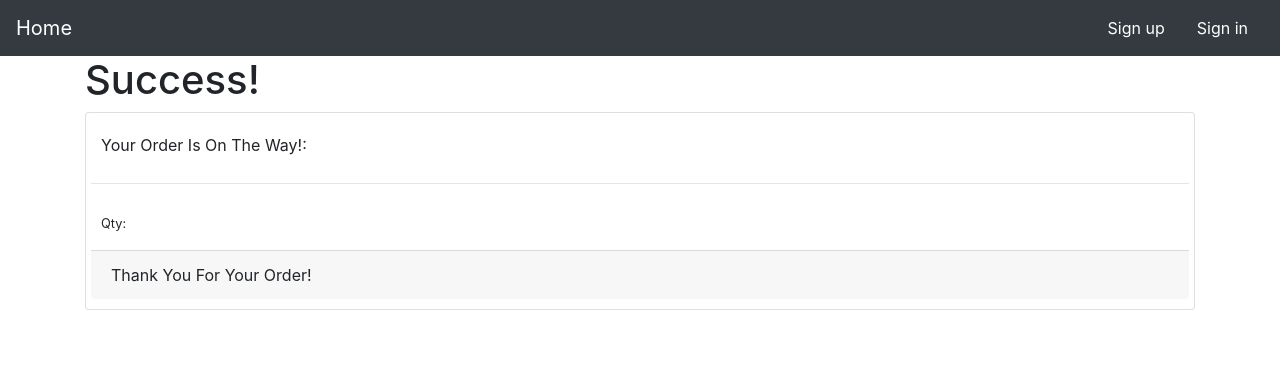
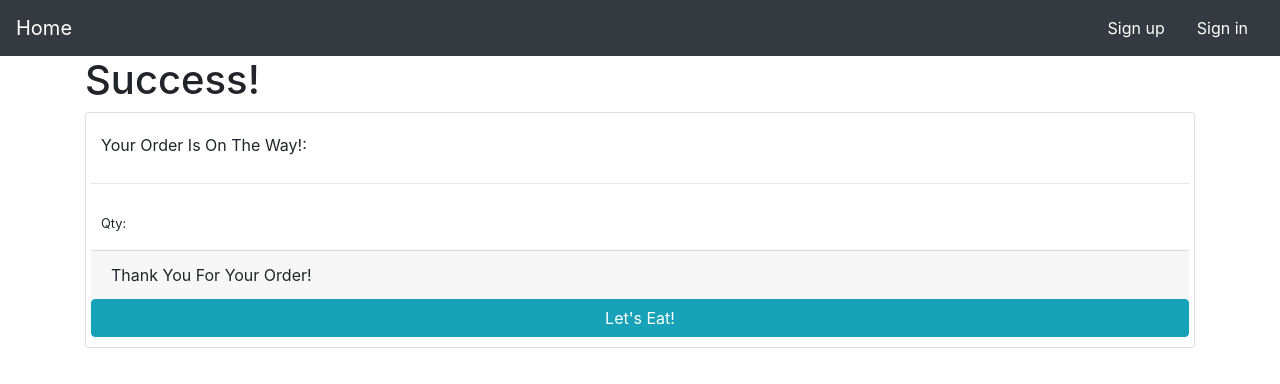
Before and after one commit to rmc4th/potential-fiesta, a Next.js app: page /success in a window 1280 px wide. Shown: the top 384 px of the page. Built offline with nearby package versions, Linux system fonts and the light colour scheme.

Commit message:
Update success.js

```diff
--- a/pages/success.js
+++ b/pages/success.js
@@ -81,6 +81,7 @@ const goHome = ()=>{
           {console.log(`Router Path: ${router.asPath}`)}
         </CardBody>
         <CardFooter>Thank You For Your Order!</CardFooter>
+        <Button color="info" onClick={goHome()}>Let's Eat!</Button>
       </Card>
 
       <style jsx>{`
```
